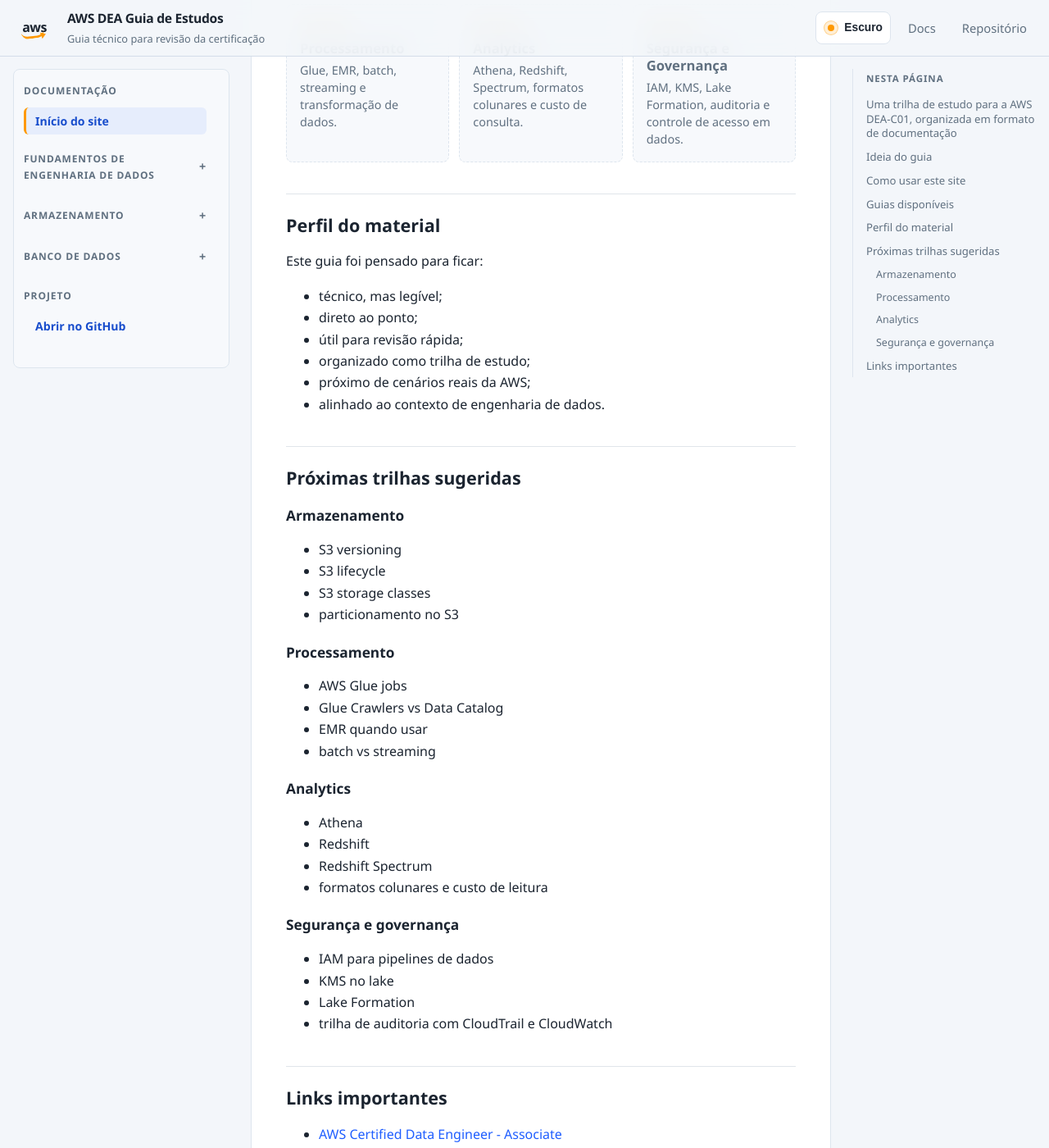
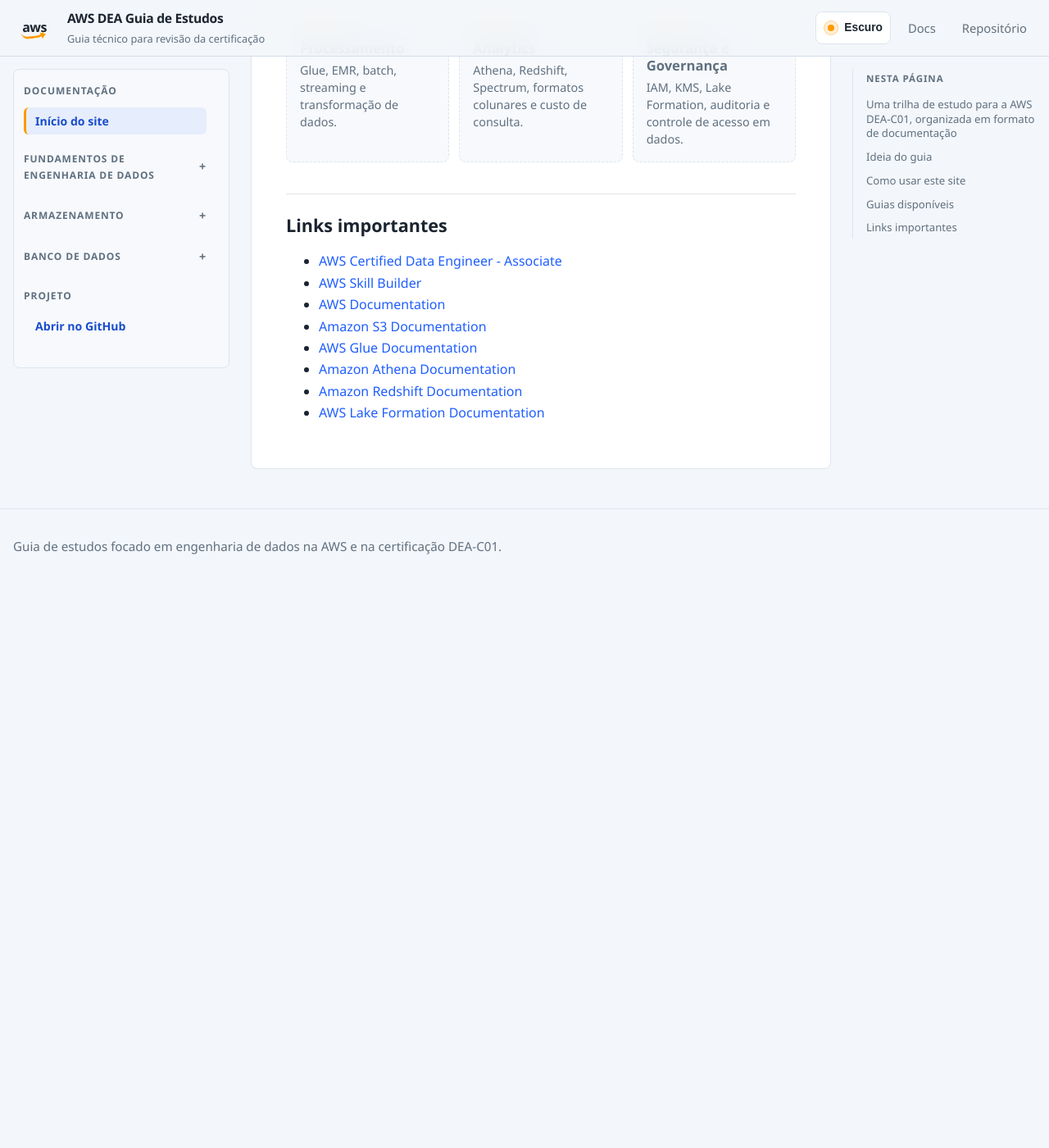
Before and after one commit to Ito-Santana/aws-dea-guia-estudos, a Jekyll site: the page built from index.md, in a window 1280 px wide and 1400 px high, scrolled down 1493 px. Shown: the whole window at 82% size. Built offline with Jekyll 4.4.1, drawn with Linux system fonts in a browser that asks for light colours; after the commit the page ends 2215 px from its top, so only the background shows below that; some of the changed text lies outside the part shown.

Commit message:
Revise author name and clean up content
Updated author name and removed unnecessary sections.

```diff
--- a/index.md
+++ b/index.md
@@ -10,7 +10,7 @@ Este site reúne meu guia de estudos para a certificação `AWS Certified Data E
 <section class="author-hero">
   <img class="author-hero-photo" src="https://github.com/Ito-Santana.png?size=320" alt="Foto de Ítalo Santana">
   <div class="author-hero-copy">
-    <p class="author-hero-kicker">Feito por Ítalo Santana</p>
+    <p class="author-hero-kicker">Ítalo S. Santana</p>
     <h2>Uma trilha de estudo para a AWS DEA-C01, organizada em formato de documentação</h2>
     <p>Sou <strong>AWS Certified</strong> e <strong>Databricks Certified</strong>. Criei este projeto para consolidar meus estudos, estruturar uma trilha de preparação para a prova e manter uma base técnica limpa sobre os temas que venho aprofundando.</p>
     <p><a href="https://www.linkedin.com/in/italo-santana-26bb94255/" target="_blank" rel="noreferrer">LinkedIn</a> · <a href="https://github.com/Ito-Santana" target="_blank" rel="noreferrer">GitHub</a></p>
@@ -69,46 +69,6 @@ Em vez de deixar o estudo espalhado em PDF, rascunho e anotação isolada, a ide
   </div>
 </div>
 
-## Perfil do material
-
-Este guia foi pensado para ficar:
-
-- técnico, mas legível;
-- direto ao ponto;
-- útil para revisão rápida;
-- organizado como trilha de estudo;
-- próximo de cenários reais da AWS;
-- alinhado ao contexto de engenharia de dados.
-
-## Próximas trilhas sugeridas
-
-### Armazenamento
-
-- S3 versioning
-- S3 lifecycle
-- S3 storage classes
-- particionamento no S3
-
-### Processamento
-
-- AWS Glue jobs
-- Glue Crawlers vs Data Catalog
-- EMR quando usar
-- batch vs streaming
-
-### Analytics
-
-- Athena
-- Redshift
-- Redshift Spectrum
-- formatos colunares e custo de leitura
-
-### Segurança e governança
-
-- IAM para pipelines de dados
-- KMS no lake
-- Lake Formation
-- trilha de auditoria com CloudTrail e CloudWatch
 
 ## Links importantes
 
```
